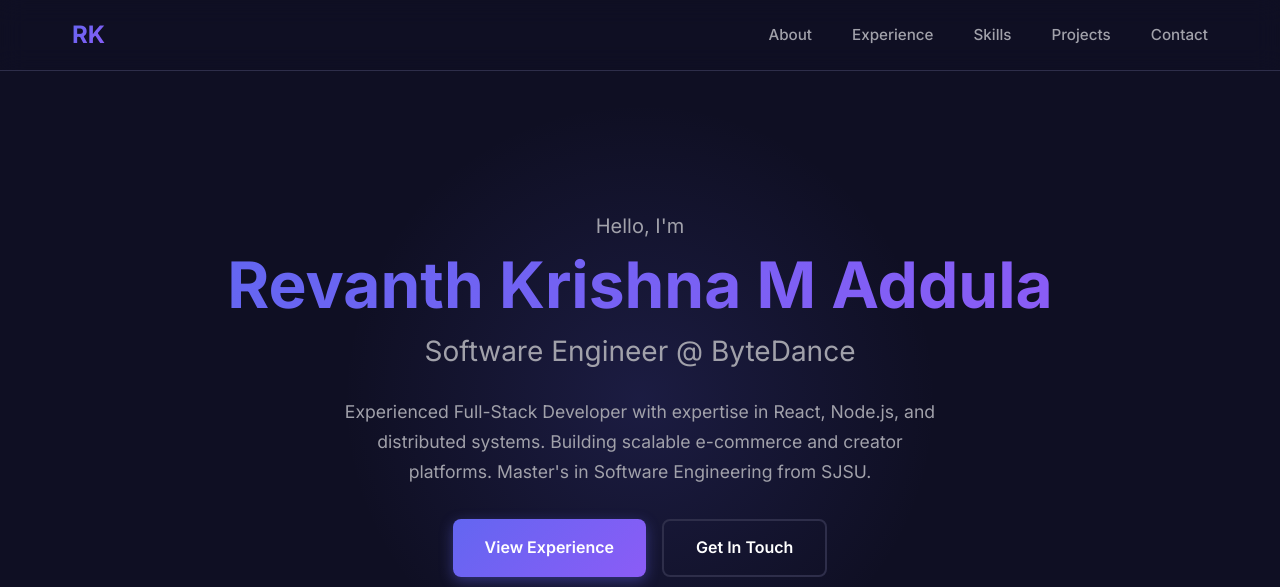
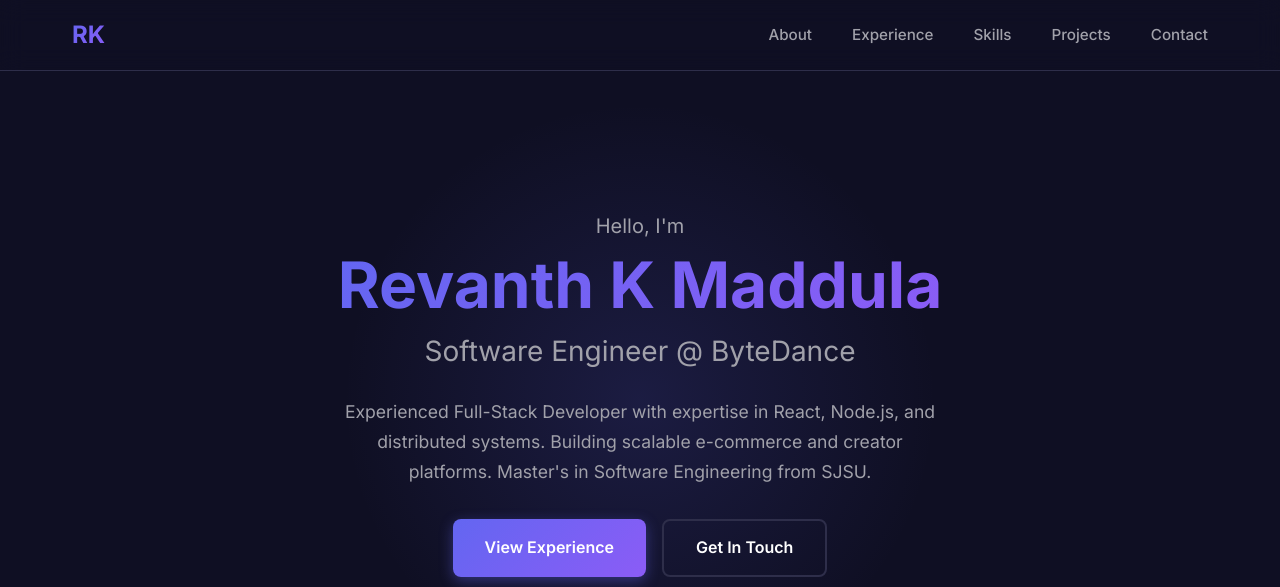
Before and after one commit to revanthkm/portfolio, a plain HTML site: page index.html in a window 1280 px wide. Shown: the top 587 px of the page. Drawn offline with Linux system fonts and the light colour scheme.

Commit message:
Update name to Revanth K Maddula

```diff
--- a/index.html
+++ b/index.html
@@ -3,7 +3,7 @@
 <head>
     <meta charset="UTF-8">
     <meta name="viewport" content="width=device-width, initial-scale=1.0">
-    <title>Revanth Krishna M Addula | Software Engineer</title>
+    <title>Revanth K Maddula | Software Engineer</title>
     <link rel="stylesheet" href="styles.css">
     <link href="https://fonts.googleapis.com/css2?family=Inter:wght@300;400;500;600;700&display=swap" rel="stylesheet">
     <link rel="stylesheet" href="https://cdnjs.cloudflare.com/ajax/libs/font-awesome/6.4.0/css/all.min.css">
@@ -33,7 +33,7 @@
         <div class="hero-container">
             <div class="hero-content">
                 <p class="hero-greeting">Hello, I'm</p>
-                <h1 class="hero-name">Revanth Krishna M Addula</h1>
+                <h1 class="hero-name">Revanth K Maddula</h1>
                 <h2 class="hero-title">Software Engineer @ ByteDance</h2>
                 <p class="hero-description">
                     Experienced Full-Stack Developer with expertise in React, Node.js, and distributed systems.
@@ -456,7 +456,7 @@
         <div class="container">
             <div class="footer-content">
                 <p class="footer-text">
-                    © 2025 Revanth Krishna M Addula. All rights reserved.
+                    © 2025 Revanth K Maddula. All rights reserved.
                 </p>
                 <div class="footer-social">
                     <a href="https://github.com/revanth802" target="_blank" title="GitHub">
```
